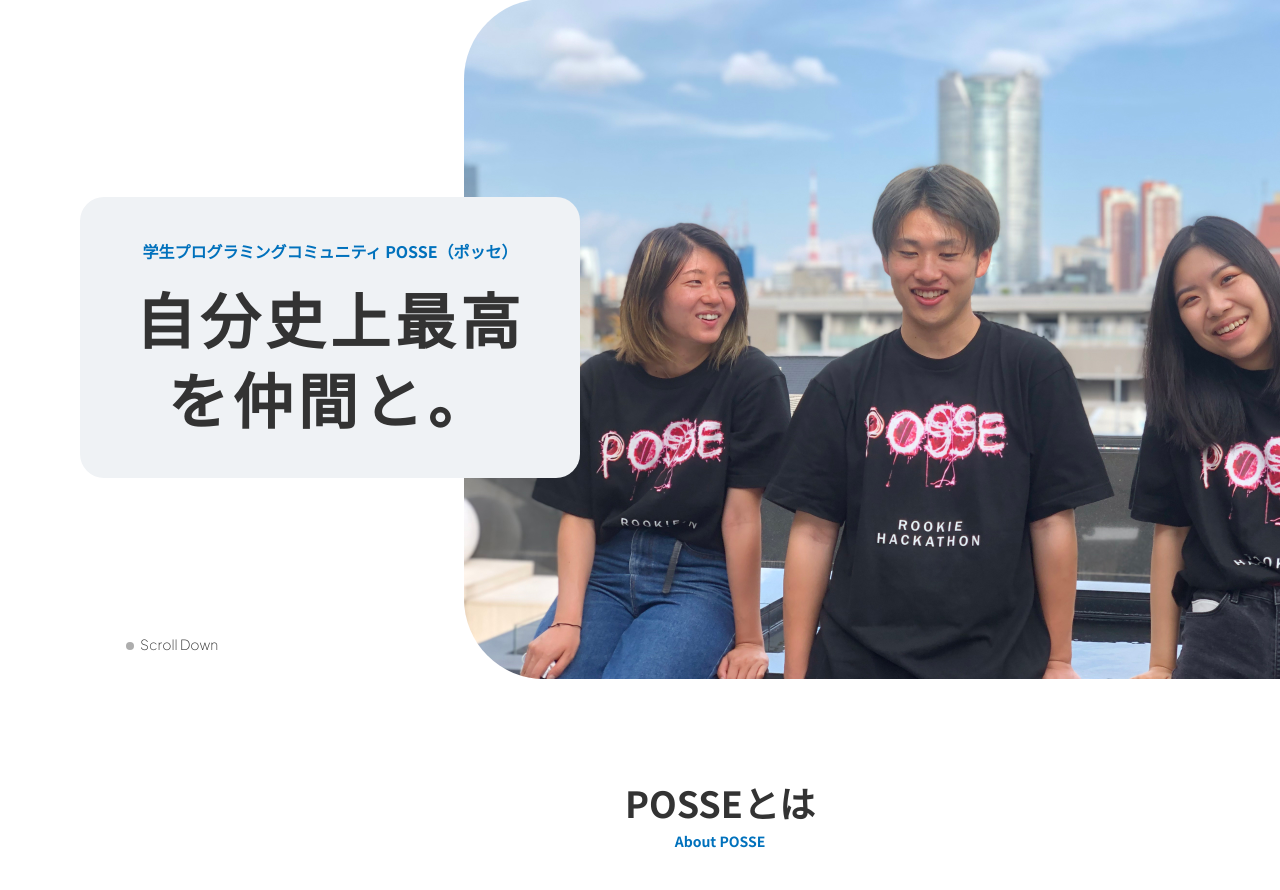
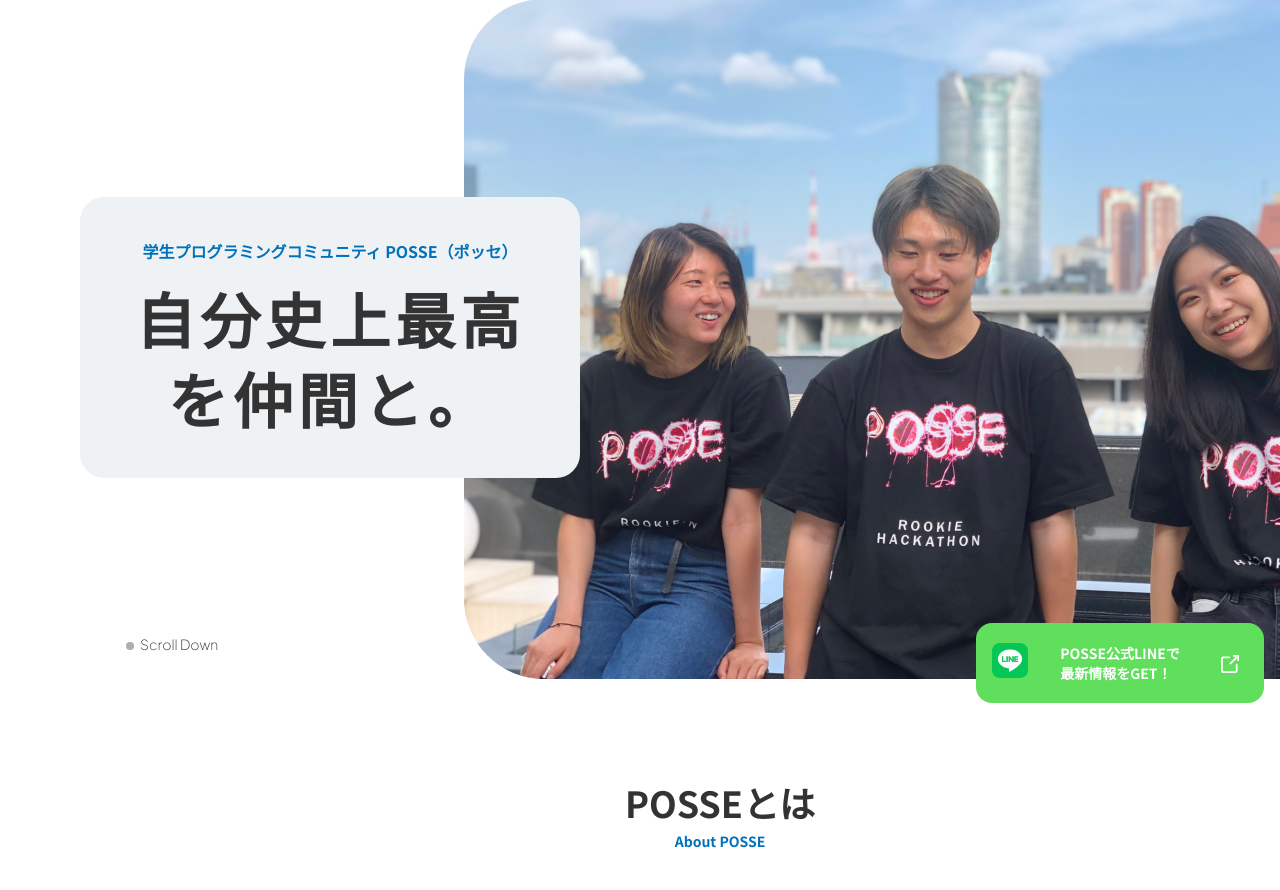
Before and after one commit to posse-ap/gen3.0-tacomeet, a PHP site: page / in a window 1280 px wide; the page is wider, and only the part inside the window is pictured. Shown: the part 81-971 px from the top of that part. Run offline with PHP 8.4, Linux system fonts and the light colour scheme.

Commit message:
feat: line fixed bannar

```diff
--- a/css/style.css
+++ b/css/style.css
@@ -26,6 +26,7 @@ html {
   font-weight: 700;
 }
 /* これってあり？divで包んでwidthとか設定した方が良いって言われた */
+/* なんでdivで囲んだ方がいいの？ */
 img {
   width: 100%;
 }
@@ -77,6 +78,37 @@ img {
 .icon-sns--instagram {
   width: 24px;
 }
+
+/* line-cta */
+.line-cta {
+  position: fixed;
+  display: flex;
+  justify-content: space-around;
+  bottom: 16px;
+  right: 16px;
+  width: 288px;
+  height: 80px;
+  background-color: #5FDF5B;
+  align-items: center;
+  border-radius: 16px;
+  z-index: 2;
+}
+.line-cta .line-logo {
+  display: inline-block;
+  width: 36px;
+}
+.line-cta .text {
+  display: inline-block;
+  font-size: 14px;
+  color: #fff;
+}
+.line-cta .link-img {
+  display: inline-block;
+  width: 18px;
+  margin: 9px;
+  height: 18px;
+}
+
 
 /* main */
 .main {
--- a/index.html
+++ b/index.html
@@ -48,6 +48,18 @@
         </div>
       </nav>
     </header>
+    <section class="line-cta">
+      <div class="line-logo">
+        <img src="assets/img/LINE_Brand_icon.png" alt="line logo" />
+      </div>
+      <p class="text">
+        POSSE公式LINEで<br />
+        最新情報をGET！
+      </p>
+      <div class="link-img">
+        <img src="assets/img/icon/icon-link-light.svg" alt="" />
+      </div>
+    </section>
     <main class="main">
       <section class="top">
         <div class="key-copy-wrapper">
@@ -98,10 +110,7 @@
         </p>
         <a href="#" class="cta" target="_blank">
           <p class="text">LINE追加</p>
-          <img
-            src="assets/img/icon/icon-link-gray-dark.svg"
-            alt="icon-link"
-          />
+          <img src="assets/img/icon/icon-link-gray-dark.svg" alt="icon-link" />
         </a>
       </section>
     </main>
```
